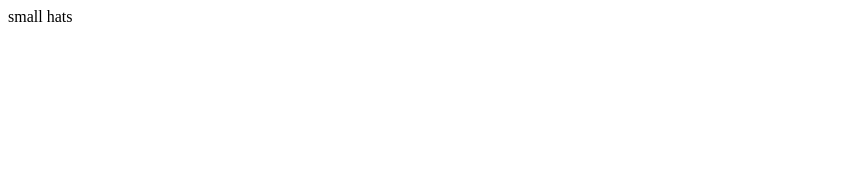
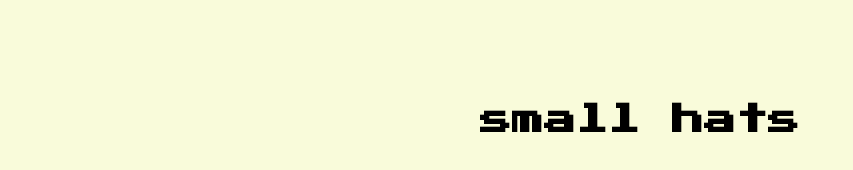
Before and after one commit to leahmarg/small-hats, a plain HTML site: page index.html in a window 1280 px wide. Shown: the whole page, without its empty margins (0-853 px from the left). Drawn offline with Linux system fonts and the light colour scheme.

Commit message:
Update index.html

```diff
--- a/index.html
+++ b/index.html
@@ -1 +1,21 @@
-small hats
+<html>
+    <head>
+        <title>small hats</title>
+        <link rel="preconnect" href="https://fonts.googleapis.com">
+        <link rel="preconnect" href="https://fonts.gstatic.com" crossorigin>
+        <link href="https://fonts.googleapis.com/css2?family=Press+Start+2P&display=swap" rel="stylesheet">
+        <style>
+            body {
+                 background-color: #f9fbda;
+                 font-family: 'Press Start 2P', cursive;
+                 padding: 6rem;
+            }
+            h1 {
+                text-align: center;
+            }
+        </style>
+    </head>
+    <body>
+        <h1>small hats</h1>
+    </body>
+</html>
```
